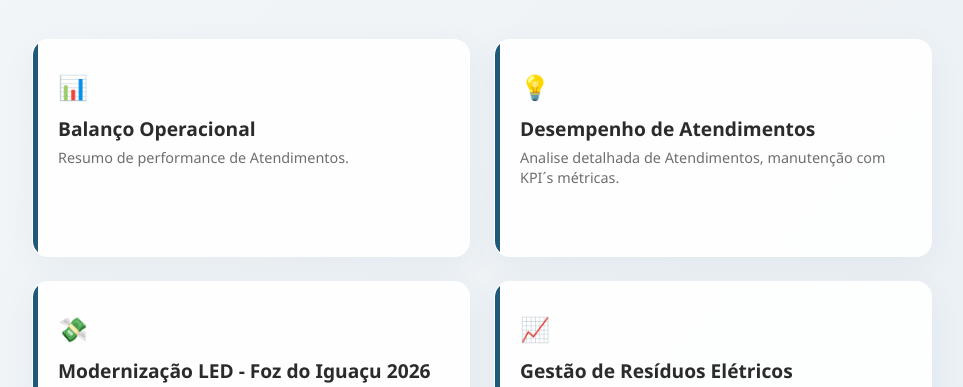
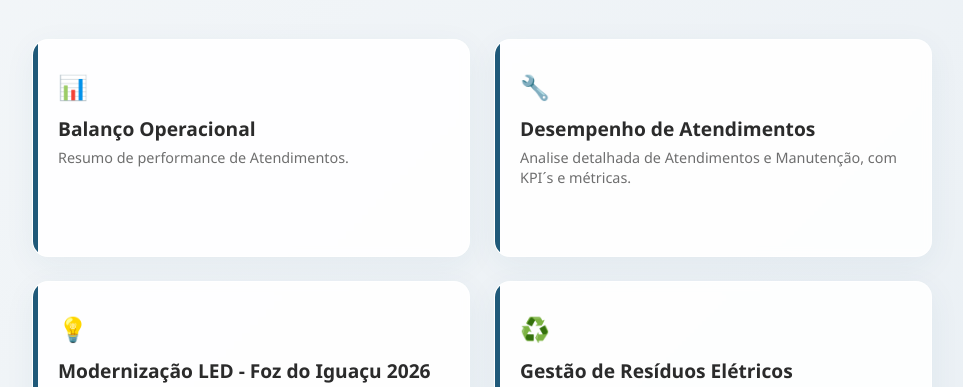
Before and after one commit to AndresEspinosa307/Links_IP_Foz, a plain HTML site: page index.html in a window 1280 px wide. Shown: the part 235-622 px from the top of the page, without its empty margins (158-1121 px from the left). Drawn offline with Linux system fonts and the light colour scheme.

Commit message:
Update index.html

```diff
--- a/index.html
+++ b/index.html
@@ -220,9 +220,9 @@
             <!-- Card 2 -->
             <a href="https://app.powerbi.com/reportEmbed?reportId=0d55599d-0cf6-4c23-9829-8250d65c98d2&autoAuth=true&ctid=a4aae9f6-9ddb-4e3f-b096-09a58c008d87&actionBarEnabled=true" target="_blank" class="card">
                 <div>
-                    <span class="card-icon">💡</span>
+                    <span class="card-icon">🔧</span>
                     <h3>Desempenho de Atendimentos</h3>
-                    <p>Analise detalhada de Atendimentos, manutenção com KPI´s métricas.</p>
+                    <p>Analise detalhada de Atendimentos e Manutenção, com KPI´s e métricas.</p>
                 </div>
                 <div class="card-footer">Acessar Relatório →</div>
             </a>
@@ -230,7 +230,7 @@
             <!-- Card 3 -->
             <a href="https://app.powerbi.com/reportEmbed?reportId=cf607fc5-3c9a-4588-befe-c9f39a2ef100&autoAuth=true&ctid=a4aae9f6-9ddb-4e3f-b096-09a58c008d87&actionBarEnabled=true" target="_blank" class="card">
                 <div>
-                    <span class="card-icon">💸</span>
+                    <span class="card-icon">💡</span>
                     <h3>Modernização LED - Foz do Iguaçu 2026</h3>
                     <p>Painel de acompanhamento detalhado da Operação de Modernização LED.</p>
                 </div>
@@ -240,7 +240,7 @@
             <!-- Card 4 -->
             <a href="https://app.powerbi.com/reportEmbed?reportId=6133c11a-8b49-413a-aed7-95341801a888&autoAuth=true&ctid=a4aae9f6-9ddb-4e3f-b096-09a58c008d87&actionBarEnabled=true" target="_blank" class="card">
                 <div>
-                    <span class="card-icon">📈</span>
+                    <span class="card-icon">♻️</span>
                     <h3>Gestão de Resíduos Elétricos</h3>
                     <p>Relatório detalhado de gestão de Resíduos Elétricos.</p>
                 </div>
```
